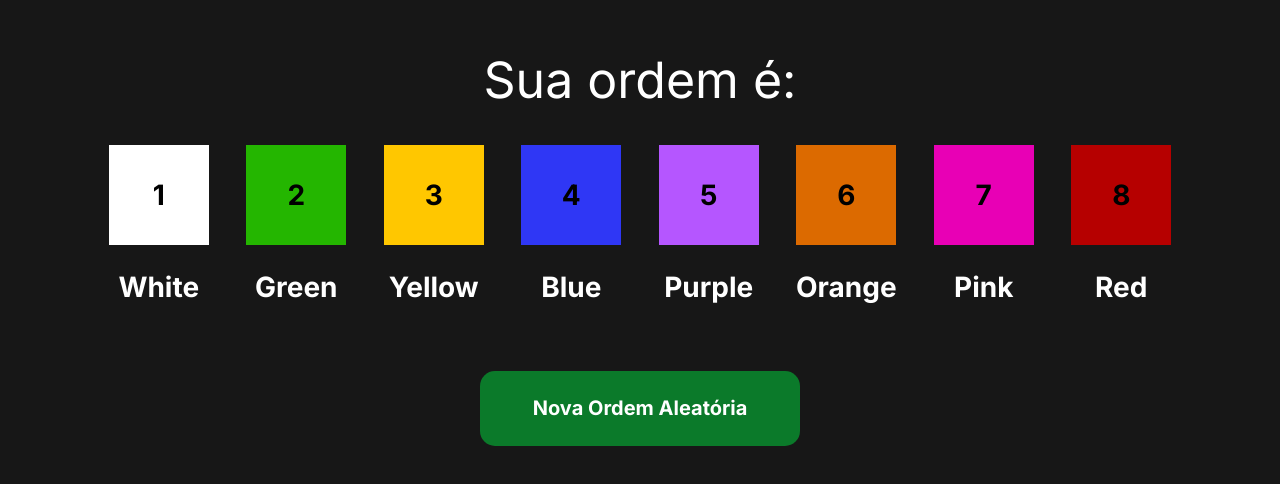
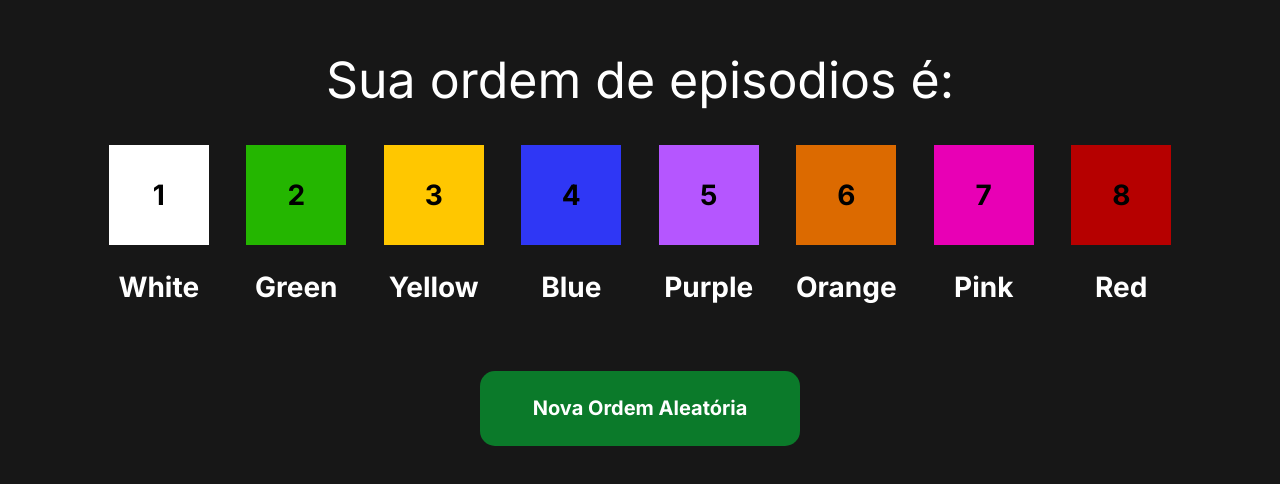
Before and after one commit to VictorWillBS/KaleidoRandom, a React (Vite) app: page / in a window 1280 px wide. Shown: the part 160-644 px from the top of the page. Built offline with nearby package versions, Linux system fonts and the light colour scheme.

Commit message:
:sparkles: Feat: Change page text

```diff
--- a/src/pages/mainPage.jsx
+++ b/src/pages/mainPage.jsx
@@ -13,7 +13,7 @@ export function MainPage() {
   return (
     <Body>
       <Container>
-        <Title>Sua ordem é: </Title>
+        <Title>Sua ordem de episodios é: </Title>
         <EpContainer>
           <EpisodesBox epList={epList} />
         </EpContainer>
```
